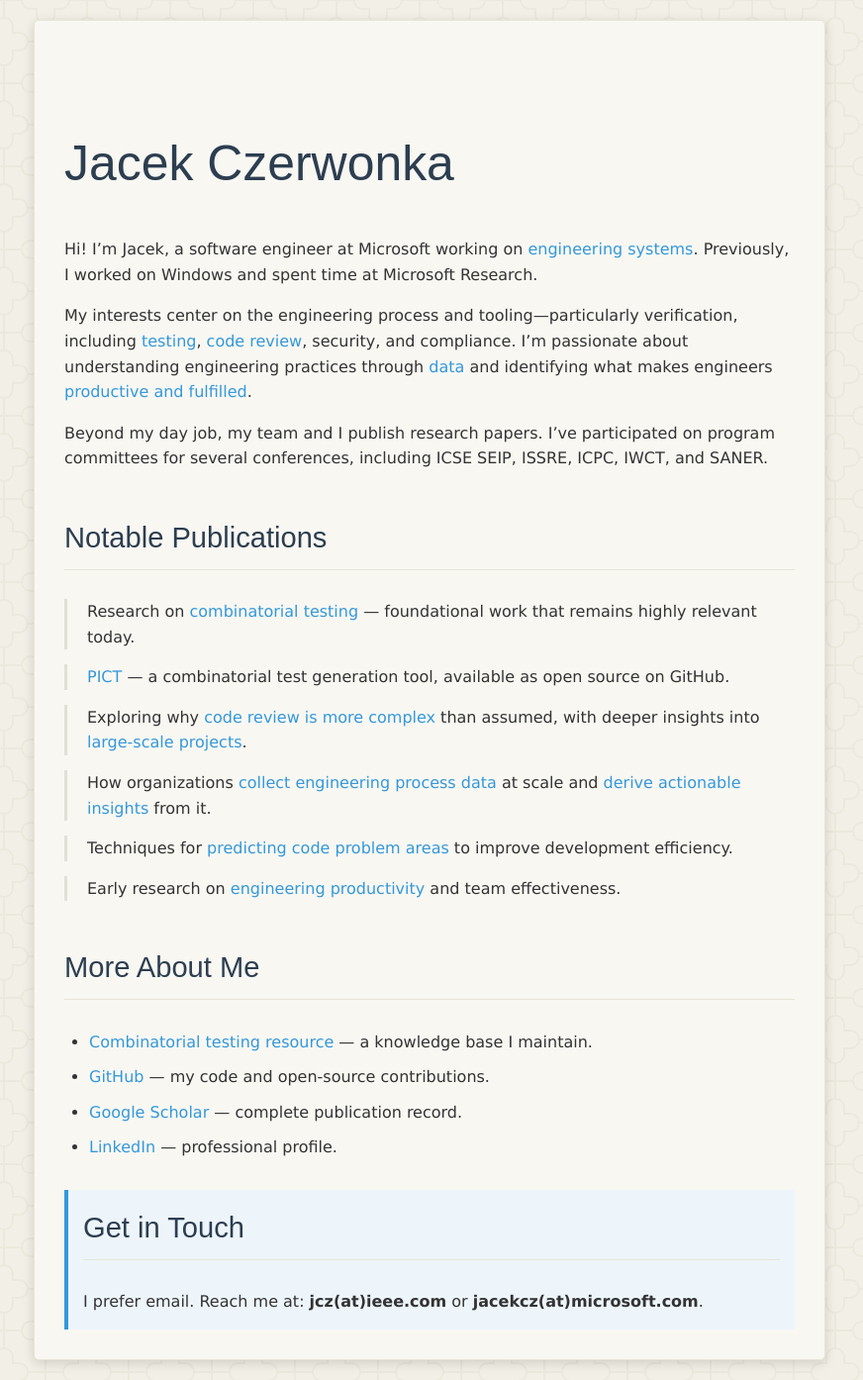
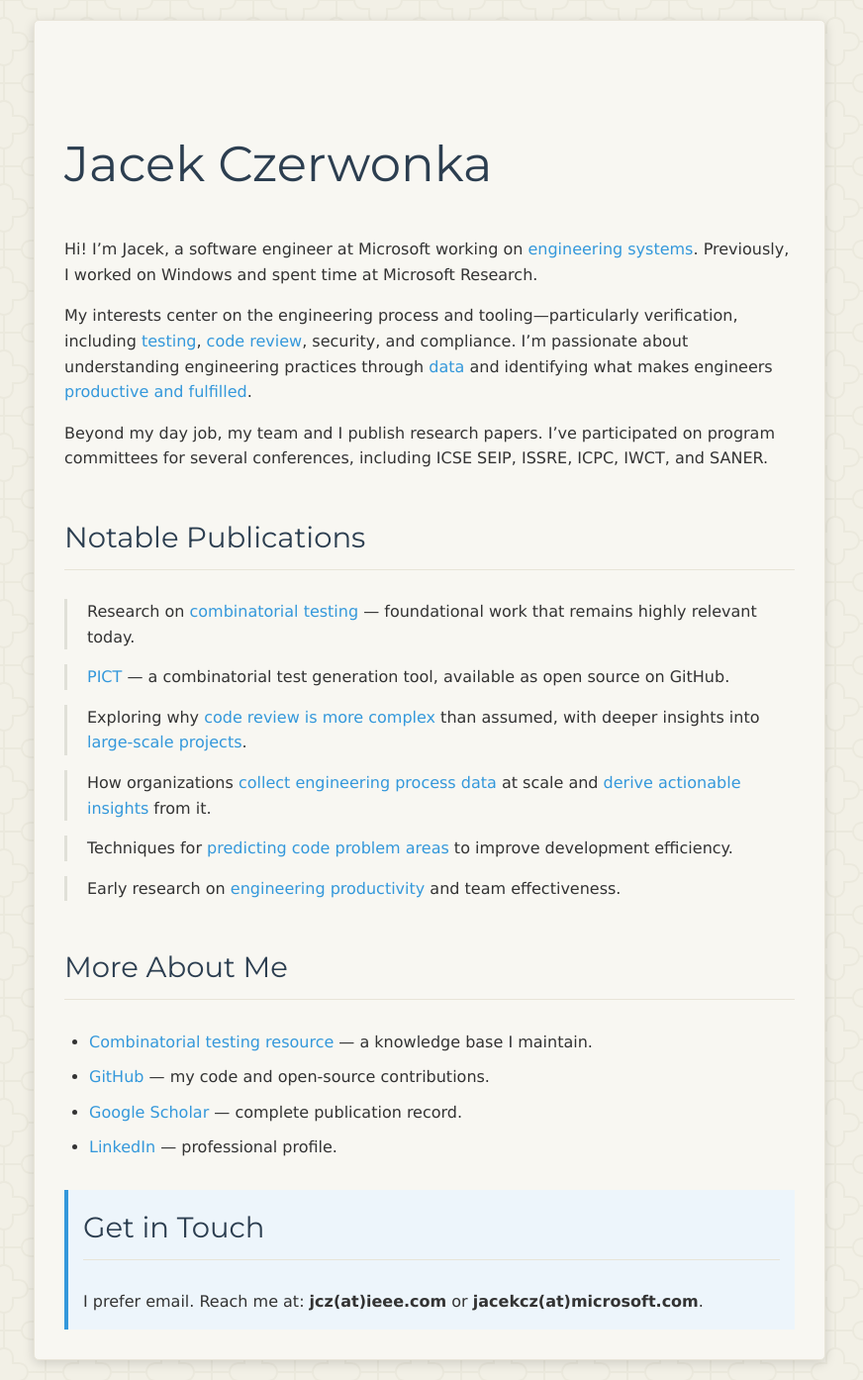
Before and after one commit to jaccz/jaccz.github.io, a Jekyll site: the page built from index.md, in a window 1280 px wide. Shown: the whole page at 99% size, without its empty margins (206-1078 px from the left). Built offline with Jekyll 4.4.1, drawn with Linux system fonts in a browser that asks for light colours.

Commit message:
Update heading font-family to include Georgia for improved typography

```diff
--- a/assets/css/style.css
+++ b/assets/css/style.css
@@ -1,4 +1,6 @@
 /* Custom styles for jacekcz.com */
+
+@import url('https://fonts.googleapis.com/css2?family=Montserrat:wght@400&display=swap');
 
 :root {
   /* Light mode variables */
@@ -55,11 +57,10 @@
 }
 
 h1, h2, h3, h4 {
-  font-family: 'Montserrat', sans-serif;
+  font-family: Montserrat, Georgia, Verdana, sans-serif;
   color: var(--heading-color);
   margin-top: 1.5em;
   font-weight: 400;
-  font-stretch: 90%;
 }
 
 h1 {
```
